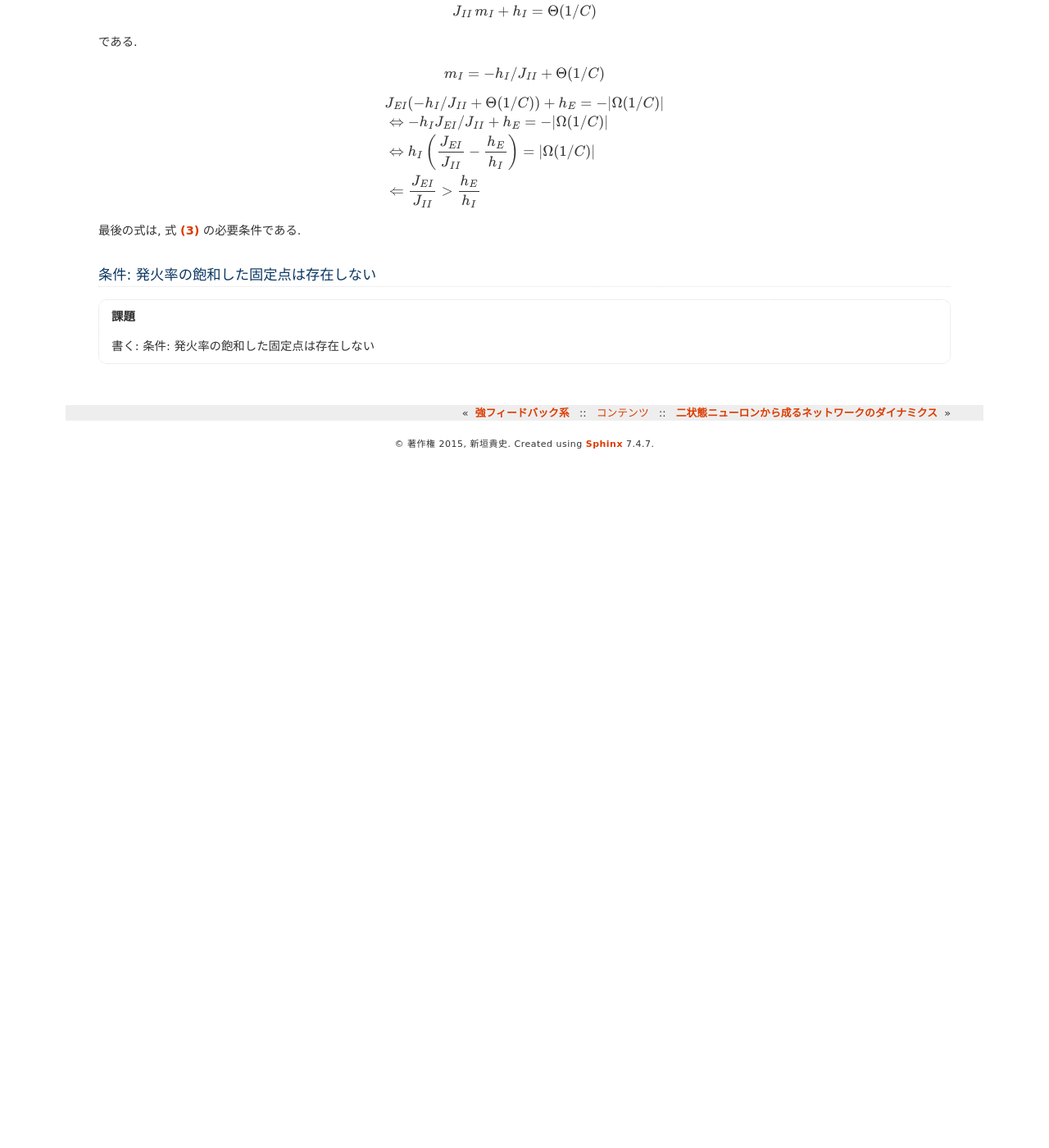
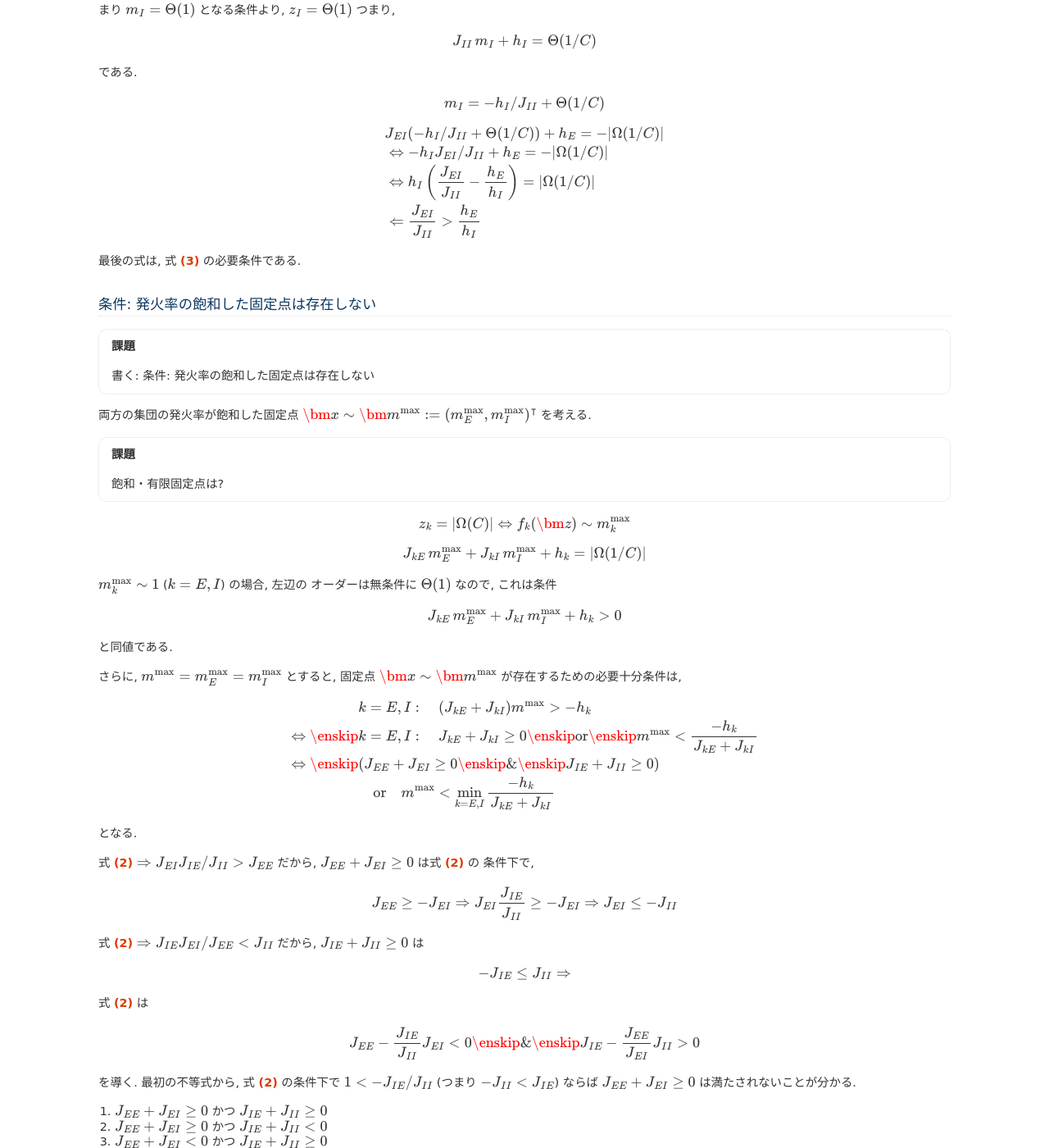
Before and after one commit to tkf/balance-tutorial-ja, a Sphinx documentation site: the page built from source/balance_network/balance_inequality.rst, in a window 1280 px wide and 1400 px high, scrolled down 2244 px. Shown: the whole window at 82% size. Built offline with Sphinx 7.4.7, drawn with Linux system fonts in a browser that asks for light colours; formulas are drawn with MathJax 3; before the commit the page ends 2803 px from its top, so only the background shows below that; some of the changed text lies outside the part shown.

Commit message:
"条件: 発火率の飽和した固定点は存在しない" について書き散らした

```diff
--- a/source/balance_network/balance_inequality.rst
+++ b/source/balance_network/balance_inequality.rst
@@ -169,7 +169,7 @@
    \Leftrightarrow &
      \frac{h_{E}}{h_{I}}
      \lessgtr
-     \frac{J_{EE}}{J_{IE}}
+     \frac{J_{EI}}{J_{II}}
      \lessgtr
      \frac{J_{EE}}{J_{IE}}
 
@@ -178,12 +178,12 @@
 .. math::
    :label: balance-inequality
 
-   \frac{h_{E}}{h_{I}} > \frac{J_{EE}}{J_{IE}} > \frac{J_{EE}}{J_{IE}}
+   \frac{h_{E}}{h_{I}} > \frac{J_{EI}}{J_{II}} > \frac{J_{EE}}{J_{IE}}
 
 .. math::
    :label: unbalance-inequality
 
-   \frac{h_{E}}{h_{I}} < \frac{J_{EE}}{J_{IE}} < \frac{J_{EE}}{J_{IE}}
+   \frac{h_{E}}{h_{I}} < \frac{J_{EI}}{J_{II}} < \frac{J_{EE}}{J_{IE}}
 
 
 
@@ -193,7 +193,12 @@
 .. todo:: 書く: 条件: 発火率ゼロの固定点は存在しない
 
 片方の集団の発火率がゼロでもう一方の集団の発火率が非ゼロ
-で有限な固定点が存在する条件を求める.
+で有限な固定点が存在する条件を求める.  [#]_
+
+.. [#] 両方の集団の発火率がゼロである固定点は, :math:`\bm h`
+   の成分が正である限り存在できない.  これは,
+   :math:`z_k|_{\bm x = \bm 0} = C h_k \neq - |\Omega(C)|`
+   より, 自明である.
 
 .. todo:: 必要条件?  必要十分?
 
@@ -245,3 +250,165 @@
 ========================================
 
 .. todo:: 書く: 条件: 発火率の飽和した固定点は存在しない
+
+両方の集団の発火率が飽和した固定点
+:math:`\bm x \sim \bm m^{\max} := (m^{\max}_E, m^{\max}_I)^\intercal`
+を考える.
+
+.. todo:: 飽和・有限固定点は?
+
+.. math::
+
+   z_k = |\Omega(C)| \Leftrightarrow f_k(\bm z) \sim m_k^{\max}
+
+.. math::
+
+   J_{kE} \, m^{\max}_E + J_{kI} \, m^{\max}_I + h_k = |\Omega(1/C)|
+
+:math:`m^{\max}_k \sim 1` (:math:`k = E, I`) の場合, 左辺の
+オーダーは無条件に :math:`\Theta(1)` なので, これは条件
+
+.. math::
+
+   J_{kE} \, m^{\max}_E + J_{kI} \, m^{\max}_I + h_k > 0
+
+と同値である.
+
+さらに, :math:`m^{\max} = m^{\max}_E = m^{\max}_I` とすると, 固定点
+:math:`\bm x \sim \bm m^{\max}` が存在するための必要十分条件は,
+
+.. math::
+   :nowrap:
+
+   \begin{align*}
+     &
+       k = E, I:
+       \quad
+       (J_{kE} + J_{kI}) m^{\max} > - h_k
+     \\
+     \Leftrightarrow \enskip
+     &
+       k = E, I:
+       \quad
+       J_{kE} + J_{kI} \ge 0
+       \enskip \text{or} \enskip
+       m^{\max} < \frac{- h_k}{J_{kE} + J_{kI}}
+     \\
+     \Leftrightarrow \enskip
+     &
+       \left(
+         J_{EE} + J_{EI} \ge 0
+         \enskip \& \enskip
+         J_{IE} + J_{II} \ge 0
+       \right)
+     \\
+     & \quad \text{or} \quad
+       m^{\max} < \min_{k=E,I} \frac{- h_k}{J_{kE} + J_{kI}}
+   \end{align*}
+
+となる.
+
+式 :eq:`balance-inequality`
+:math:`\Rightarrow J_{EI} J_{IE} / J_{II} > J_{EE}` だから,
+:math:`J_{EE} + J_{EI} \ge 0` は式 :eq:`balance-inequality` の
+条件下で,
+
+.. math::
+
+   J_{EE} \ge - J_{EI}
+   \Rightarrow
+   J_{EI} \frac{J_{IE}}{J_{II}} \ge - J_{EI}
+   \Rightarrow
+   J_{EI} \le - J_{II}
+
+式 :eq:`balance-inequality`
+:math:`\Rightarrow J_{IE} J_{EI} / J_{EE} < J_{II}` だから,
+:math:`J_{IE} + J_{II} \ge 0` は
+
+.. math::
+
+   - J_{IE} \le J_{II}
+   \Rightarrow
+
+式 :eq:`balance-inequality` は
+
+.. math::
+
+   J_{EE} - \frac{J_{IE}}{J_{II}} J_{EI} < 0
+   \enskip \& \enskip
+   J_{IE} - \frac{J_{EE}}{J_{EI}} J_{II} > 0
+
+を導く.  最初の不等式から, 式 :eq:`balance-inequality` の条件下で
+:math:`1 < - {J_{IE}}/{J_{II}}` (つまり :math:`- J_{II} < J_{IE}`)
+ならば :math:`J_{EE} + J_{EI} \ge 0` は満たされないことが分かる.
+
+1. :math:`J_{EE} + J_{EI} \ge 0` かつ :math:`J_{IE} + J_{II} \ge 0`
+2. :math:`J_{EE} + J_{EI} \ge 0` かつ :math:`J_{IE} + J_{II} < 0`
+3. :math:`J_{EE} + J_{EI} < 0` かつ :math:`J_{IE} + J_{II} \ge 0`
+4. :math:`J_{EE} + J_{EI} < 0` かつ :math:`J_{IE} + J_{II} < 0`
+
+:math:`J_{EE} + J_{EI} \ge 0` かつ :math:`J_{IE} + J_{II} < 0` の場合,
+
+.. math::
+
+   &
+     - J_{EI} \le J_{EE}
+     \enskip \& \enskip
+     J_{IE} < - J_{II}
+   \\
+   & \Rightarrow
+     - J_{EI} J_{IE} < - J_{EE} J_{II}
+   \\
+   & \Leftrightarrow
+     \frac{J_{EI}}{J_{II}} < \frac{J_{EE}}{J_{IE}}
+
+同様に,
+:math:`J_{EE} + J_{EI} < 0` かつ :math:`J_{IE} + J_{II} \ge 0` の場合,
+
+.. math::
+
+   &
+     - J_{EI} > J_{EE}
+     \enskip \& \enskip
+     J_{IE} \ge - J_{II}
+   \\
+   & \Rightarrow
+     - J_{EI} J_{IE} > - J_{EE} J_{II}
+   \\
+   & \Leftrightarrow
+     \frac{J_{EI}}{J_{II}} > \frac{J_{EE}}{J_{IE}}
+
+同様に,
+:math:`J_{EE} + J_{EI} < 0` かつ :math:`J_{IE} + J_{II} < 0` の場合,
+
+.. math::
+
+   &
+     - J_{EI} > J_{EE}
+     \enskip \& \enskip
+     J_{IE} < - J_{II}
+   \\
+   & \Rightarrow
+     ...
+
+発火率の限界が無い場合
+----------------------
+
+:math:`m^{\max}_E = m^{\max}_I = \infty` の場合,
+:math:`k = E, I` について :math:`J_{kE} > - J_{kI}`
+ならば, 両方の集団の発火率が発散した状態は無矛盾である.
+これは両方の集団の発火率が飽和 (:math:`m_k \sim m_k^{\max}`,
+:math:`k = E, I`) した固定点に対応する.
+
+.. math::
+
+   &
+     J_{EE} > - J_{EI}
+     \enskip \& \enskip
+     J_{IE} > - J_{II}
+   \\
+   & \Rightarrow
+     J_{EE} J_{IE} > J_{EI} J_{II}
+   \\
+   & \Leftrightarrow
+     \frac{J_{EE}}{J_{II}} < \frac{J_{EI}}{J_{IE}}
```
